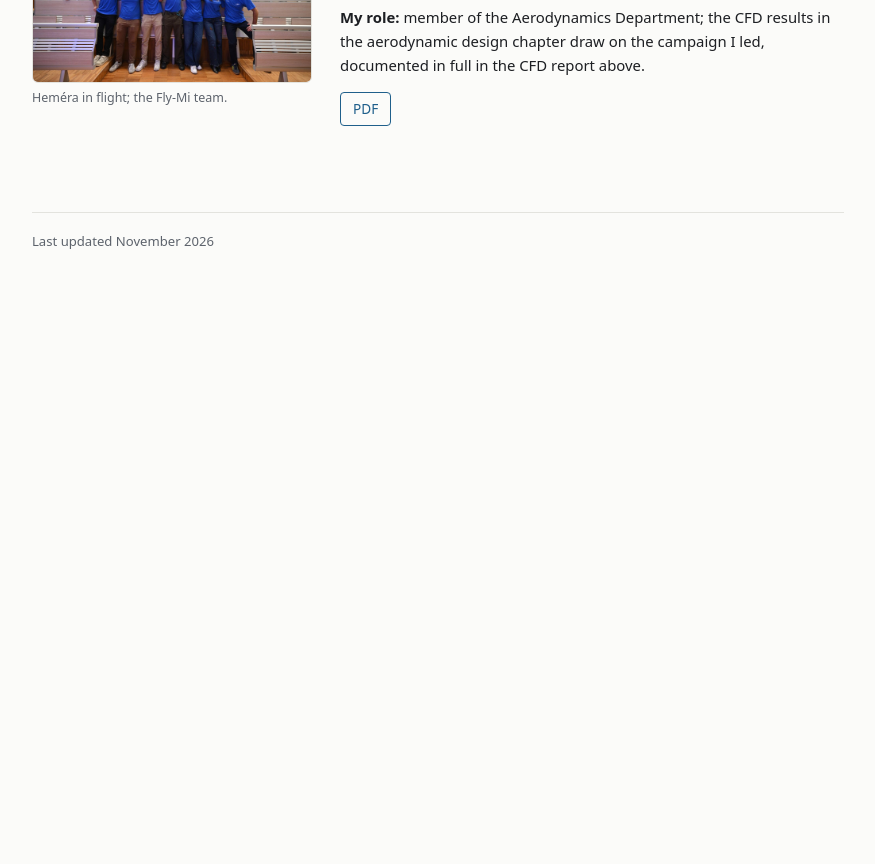
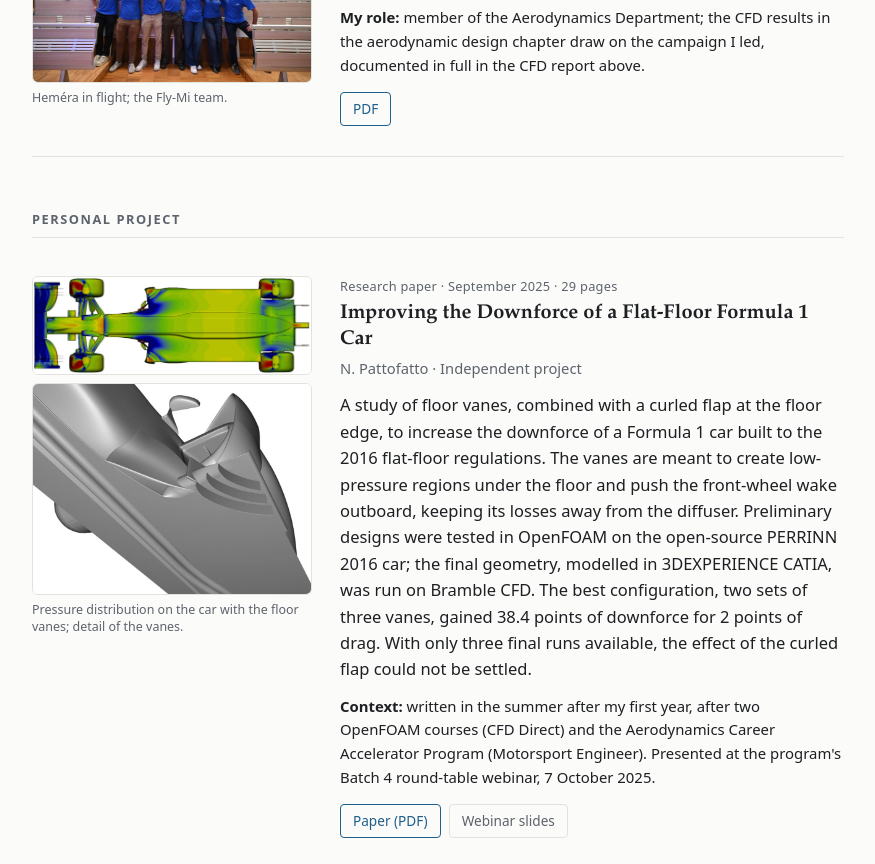
Before and after one commit to npattofatto/portfolio, a plain HTML site: page index.html in a window 1280 px wide. Shown: the part 1936-2800 px from the top of the page, without its empty margins (202-1077 px from the left). Before the commit the page ends 2236 px from the top, so only its background shows below. Drawn offline with Linux system fonts and the light colour scheme.

Commit message:
Add files via upload

```diff
--- a/index.html
+++ b/index.html
@@ -118,7 +118,7 @@
   <header>
     <h1>Niccolò Pattofatto</h1>
     <p class="affil">BSc Aerospace Engineering, Politecnico di Milano · Head of Aerodynamics, Fly-Mi EUROAVIA Milano</p>
-    <p class="intro">I work on computational aerodynamics and multi-fidelity surrogate modelling. At Fly-Mi, a student team that designs fixed-wing UAVs for international aerodesign competitions, I lead the CFD methodology of the Aerodynamics Department. This page collects the technical reports behind that work.</p>
+    <p class="intro">I work on computational aerodynamics and multi-fidelity surrogate modelling. At Fly-Mi, a student team that designs fixed-wing UAVs for international aerodesign competitions, I lead the CFD methodology of the Aerodynamics Department. This page collects the reports and papers behind that work.</p>
     <ul class="links">
       <!-- Put the current CV in papers/ with exactly this file name -->
       <li><a href="papers/CV_Niccolo_Pattofatto.pdf">CV</a></li>
@@ -186,6 +186,30 @@
     </div>
   </article>
 
+  <h2>Personal project</h2>
+
+  <!-- 4. F1 paper -->
+  <article>
+    <figure>
+      <div class="stack">
+        <img src="img/f1-floor-pressure.jpg" alt="Pressure distribution on a 2016 Formula 1 car fitted with floor vanes" loading="lazy">
+        <img src="img/f1-floor-vanes.jpg" alt="Detail of the floor vanes modelled in CATIA" loading="lazy">
+      </div>
+      <figcaption>Pressure distribution on the car with the floor vanes; detail of the vanes.</figcaption>
+    </figure>
+    <div>
+      <p class="kicker">Research paper · September 2025 · 29 pages</p>
+      <h3>Improving the Downforce of a Flat-Floor Formula 1 Car</h3>
+      <p class="authors">N. Pattofatto · Independent project</p>
+      <p class="summary">A study of floor vanes, combined with a curled flap at the floor edge, to increase the downforce of a Formula 1 car built to the 2016 flat-floor regulations. The vanes are meant to create low-pressure regions under the floor and push the front-wheel wake outboard, keeping its losses away from the diffuser. Preliminary designs were tested in OpenFOAM on the open-source PERRINN 2016 car; the final geometry, modelled in 3DEXPERIENCE CATIA, was run on Bramble CFD. The best configuration, two sets of three vanes, gained 38.4 points of downforce for 2 points of drag. With only three final runs available, the effect of the curled flap could not be settled.</p>
+      <p class="role"><strong>Context:</strong> written in the summer after my first year, after two OpenFOAM courses (CFD Direct) and the Aerodynamics Career Accelerator Program (Motorsport Engineer). Presented at the program's Batch 4 round-table webinar, 7 October 2025.</p>
+      <div class="actions">
+        <a class="btn" href="papers/Pattofatto_2025_F1_flat_floor_downforce.pdf">Paper (PDF)</a>
+        <a class="btn secondary" href="papers/Pattofatto_2025_F1_flat_floor_webinar_slides.pdf">Webinar slides</a>
+      </div>
+    </div>
+  </article>
+
   <footer>Last updated November 2026</footer>
 
 </main>
```
Also changed, not shown: img/f1-floor-pressure.jpg (added), img/f1-floor-vanes.jpg (added), 2 other files.
